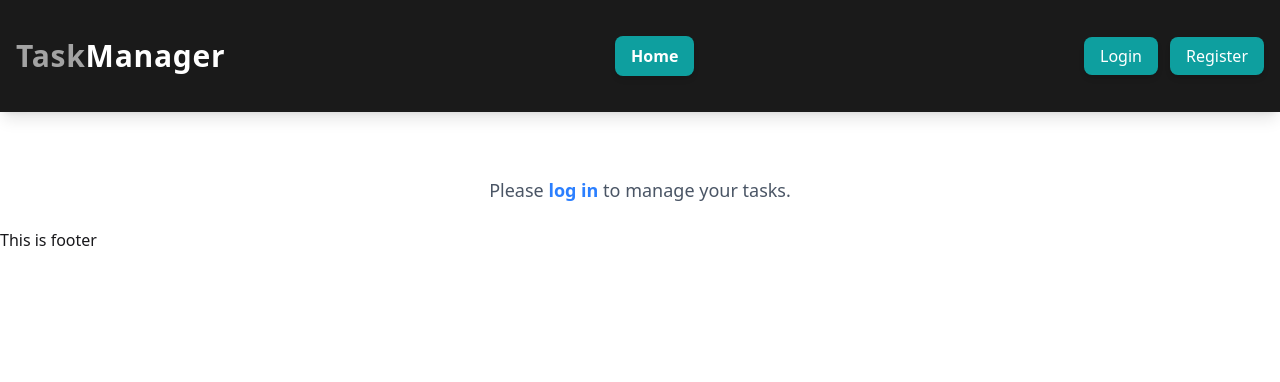
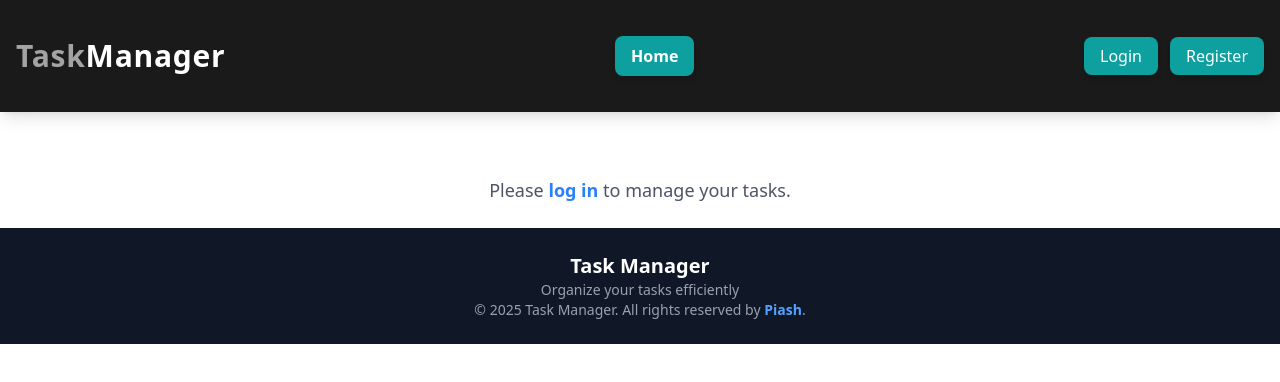
Before and after one commit to Piash2K/task-management-client, a React (Vite) app: page / in a window 1280 px wide. Shown: the top 382 px of the page. Built offline with nearby package versions, Linux system fonts and the light colour scheme; no server answers.

Commit message:
footer added and changes task form style

```diff
--- a/src/Components/Pages/Home/AddTaskForm.jsx
+++ b/src/Components/Pages/Home/AddTaskForm.jsx
@@ -56,43 +56,43 @@ const AddTaskForm = ({ onAddTask, userEmail }) => {
   };
 
   return (
-    <form onSubmit={handleSubmit} className="bg-white rounded-lg shadow p-4 mb-4">
-      <div className="mb-4">
-        <label className="block text-sm font-medium text-gray-700">Task Title</label>
+    <form onSubmit={handleSubmit} className="bg-white rounded-2xl shadow-xl p-6 mb-8 w-full sm:w-11/12 md:w-3/4 lg:w-9/12  mx-auto">
+      <div className="mb-6">
+        <label className="block text-lg font-semibold text-gray-800 mb-2">Task Title</label>
         <input
           type="text"
           value={title}
           onChange={(e) => setTitle(e.target.value)}
           maxLength={50}
-          className="mt-1 block w-full rounded-md border-gray-300 shadow-sm"
+          className="mt-1 block w-full rounded-lg border-2 border-gray-300 bg-gray-50 focus:ring-teal-500 focus:border-teal-500 shadow-md focus:outline-none px-4 py-2 text-gray-700 placeholder-gray-500"
           placeholder="Enter task title"
           required
         />
       </div>
-      <div className="mb-4">
-        <label className="block text-sm font-medium text-gray-700">Description (optional)</label>
+      <div className="mb-6">
+        <label className="block text-lg font-semibold text-gray-800 mb-2">Description (optional)</label>
         <textarea
           value={description}
           onChange={(e) => setDescription(e.target.value)}
           maxLength={200}
-          rows={3}
-          className="mt-1 block w-full rounded-md border-gray-300 shadow-sm"
+          rows={4}
+          className="mt-1 block w-full rounded-lg border-2 border-gray-300 bg-gray-50 focus:ring-teal-500 focus:border-teal-500 shadow-md focus:outline-none px-4 py-2 text-gray-700 placeholder-gray-500"
           placeholder="Enter task description"
         />
       </div>
-      <div className="mb-4">
-        <label className="block text-sm font-medium text-gray-700">Category</label>
+      <div className="mb-6">
+        <label className="block text-lg font-semibold text-gray-800 mb-2">Category</label>
         <select
           value={category}
           onChange={(e) => setCategory(e.target.value)}
-          className="mt-1 block w-full rounded-md border-gray-300 shadow-sm"
+          className="mt-1 block w-full rounded-lg border-2 border-gray-300 bg-gray-50 focus:ring-teal-500 focus:border-teal-500 shadow-md focus:outline-none px-4 py-2 text-gray-700"
         >
           <option value="to-do">To Do</option>
           <option value="in-progress">In Progress</option>
           <option value="done">Done</option>
         </select>
       </div>
-      <button type="submit" className="w-full bg-blue-500 text-white py-2 px-4 rounded-md">
+      <button type="submit" className="w-full bg-teal-600 text-white py-3 px-6 rounded-lg text-lg font-semibold shadow-lg hover:bg-teal-700 transition duration-300">
         Add Task
       </button>
     </form>
--- a/src/Components/Pages/Home/Home.jsx
+++ b/src/Components/Pages/Home/Home.jsx
@@ -8,12 +8,12 @@ const Home = () => {
 
     return (
         <div>
-            <main className="w-9/12 mx-auto py-6 sm:px-6 lg:px-8">
+            <main className="py-6 sm:px-6 lg:px-8">
                 {user ? (
-                    <>
+                    <div>
                         <AddTaskForm onAddTask={(task) => console.log('New task:', task)} />
-                        <TaskBoard />
-                    </>
+                        <div  className="w-9/12 mx-auto"><TaskBoard /></div>
+                    </div>
                 ) : (
                     <p className="text-center text-lg text-gray-600 mt-10">
                         Please <span className="font-semibold text-blue-500">log in</span> to manage your tasks.
--- a/src/Components/Shared/Footer.jsx
+++ b/src/Components/Shared/Footer.jsx
@@ -1,9 +1,25 @@
+import React from "react";
+
 const Footer = () => {
-    return (
-        <div>
-            <h2>This is footer</h2>
+  const currentYear = new Date().getFullYear();
+
+  return (
+    <footer className="bg-gray-900 text-white py-6 px-4">
+      <div className="container mx-auto flex flex-col justify-center items-center">
+        <div className="text-center">
+          <h2 className="text-xl font-semibold ">Task Manager</h2>
+          <p className="text-sm text-gray-400">Organize your tasks efficiently</p>
         </div>
-    );
+
+        <div className="mt-3 md:mt-0">
+          <p className="text-gray-400 text-sm text-center">
+            &copy; {currentYear} Task Manager. All rights reserved by{" "}
+            <span className="text-blue-400 font-semibold">Piash</span>.
+          </p>
+        </div>
+      </div>
+    </footer>
+  );
 };
 
 export default Footer;
```
